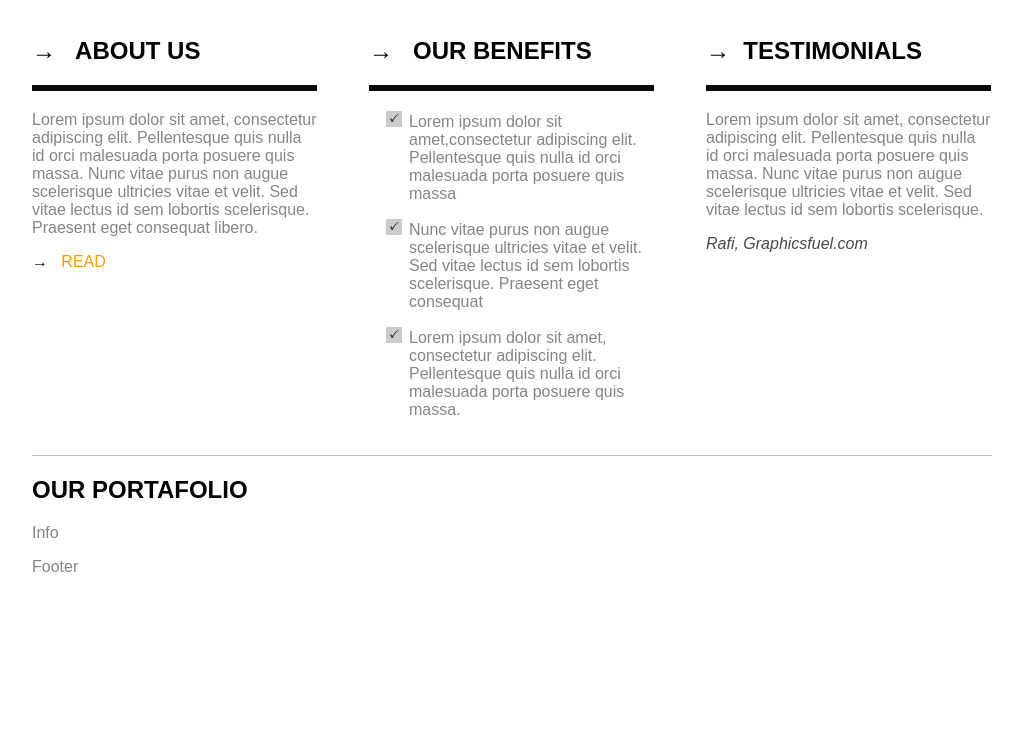
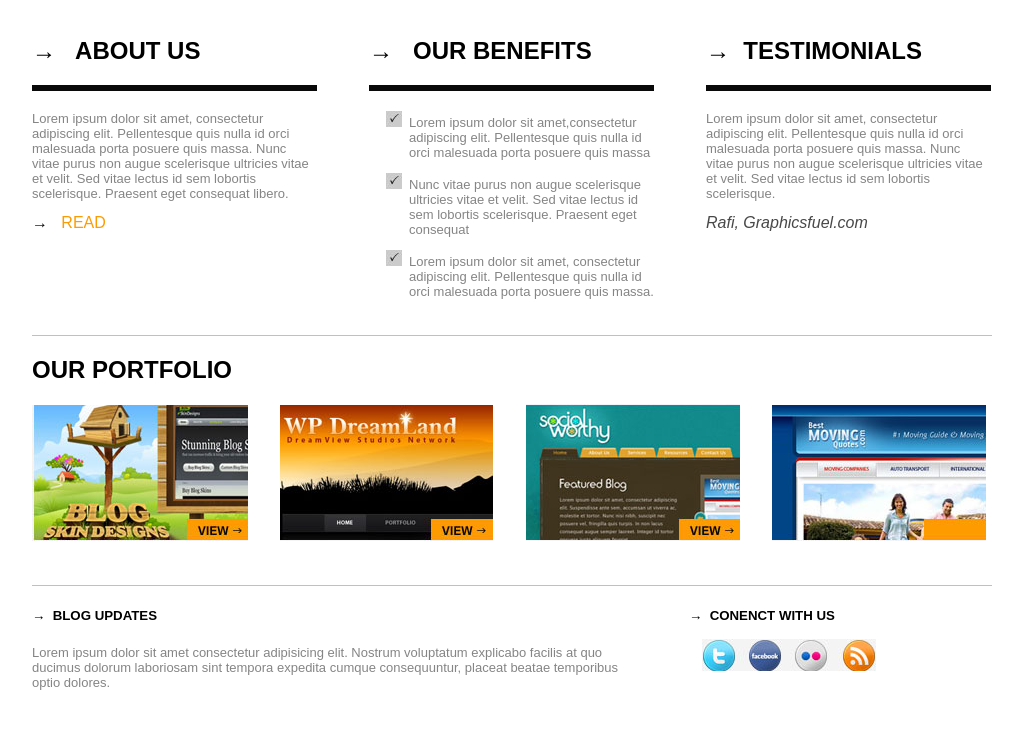
Before and after one commit to hillaryCF/creative-studio, a plain HTML site: page index.html in a window 1280 px wide. Shown: the part 589-1328 px from the top of the page, without its empty margins (128-1151 px from the left). Before the commit the page ends 1181 px from the top, so only its background shows below. Drawn offline with Linux system fonts and the light colour scheme.

Commit message:
agrego inf al content y portfolio

```diff
--- a/css/main.css
+++ b/css/main.css
@@ -118,12 +118,13 @@ ul{
 }
 p{
   color: #858585;
+  font-size: 13px;
 
 }
 .autor{
   color: #484848;
 }
-#content{
+#content {
   border-bottom: 1px solid #c0c0c0;
   margin-bottom: 20px;
   padding-bottom: 20px;
@@ -131,11 +132,33 @@ p{
 /****************
       Portfolio
 *****************/
+.binder img + img {
+  margin-left: 28px;
+}
+#portfolio{
+  border-bottom: 1px solid #c0c0c0;
+  margin-bottom: 20px;
+  padding-bottom: 40px;
+}
 
 /****************
       Info
 *****************/
+.redes{
+  float: right;
+  width: 340px;
+  margin: -37px;
+}
+.logos{
+  position: relative;
+  top: -64px;
+  left: 670px;
 
+}
+.text{
+  width: 600px;
+
+}
 /****************
       Footer
 *****************/
--- a/index.html
+++ b/index.html
@@ -66,22 +66,32 @@
       <!-- End Content -->
 
       <!-- Portfolio -->
-      <div id="portfolio">
-
-        <h2>OUR PORTAFOLIO</h2>
+      <div id="portfolio" class = "binder">
+        <h2>OUR PORTFOLIO</h2>
+        <img src="img/content/img1.jpg">
+        <img src="img/content/img2.jpg">
+        <img src="img/content/img3.jpg">
+        <img src="img/content/img4.jpg">
 
       </div>
       <!-- End Portfolio -->
 
       <!-- Info -->
       <div id="info">
-        <p>Info</p>
+        <h5> &rarr; &nbsp;BLOG UPDATES</h5>
+        <h5 class="redes" id="clearfix"> &rarr; &nbsp;CONENCT WITH US</h5>
+        <p class="text">Lorem ipsum dolor sit amet consectetur adipisicing elit. Nostrum voluptatum explicabo facilis at quo ducimus dolorum laboriosam sint tempora expedita cumque consequuntur, placeat beatae temporibus optio dolores. </p>
+        <div>
+          <img src="img/content/redes.jpg" class="logos" id="clearfix">
+        </div>
+
       </div>
+
       <!-- End info -->
 
       <!-- Footer -->
-      <div id="footer">
-        <p>Footer</p>
+      <div id="footer" >
+
       </div>
       <!-- End footer -->
     </div>
```
Also changed, not shown: img/content/img1.jpg (added), img/content/img2.jpg (added), img/content/img3.jpg (added), img/content/img4.jpg (added), img/content/redes.jpg (added), 3 other files.
